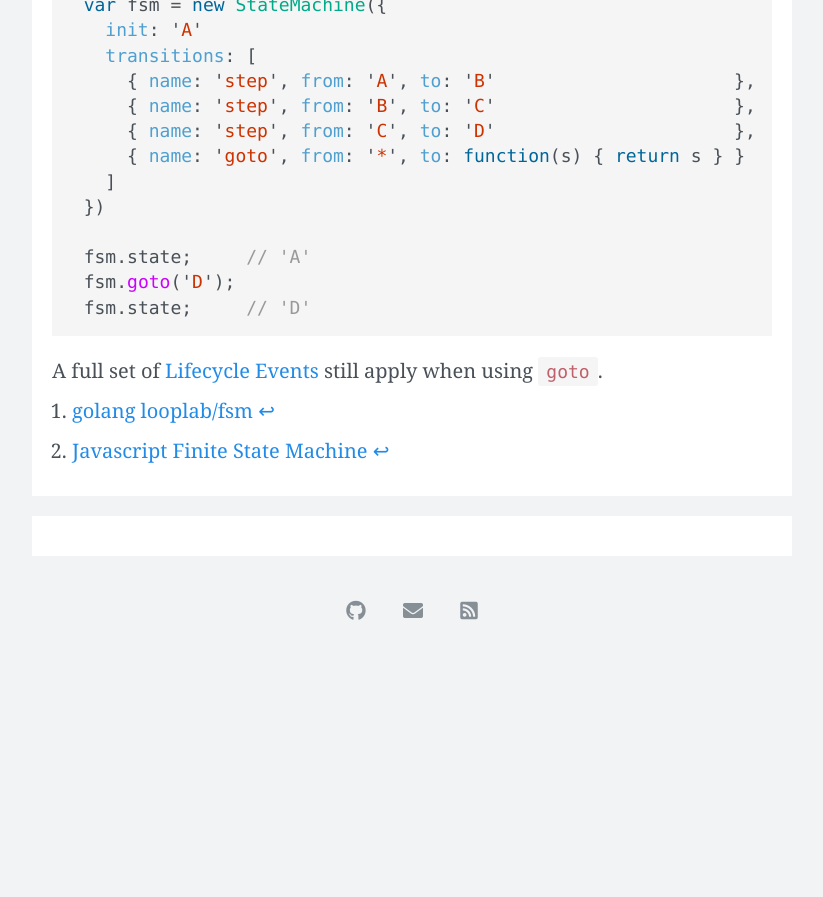
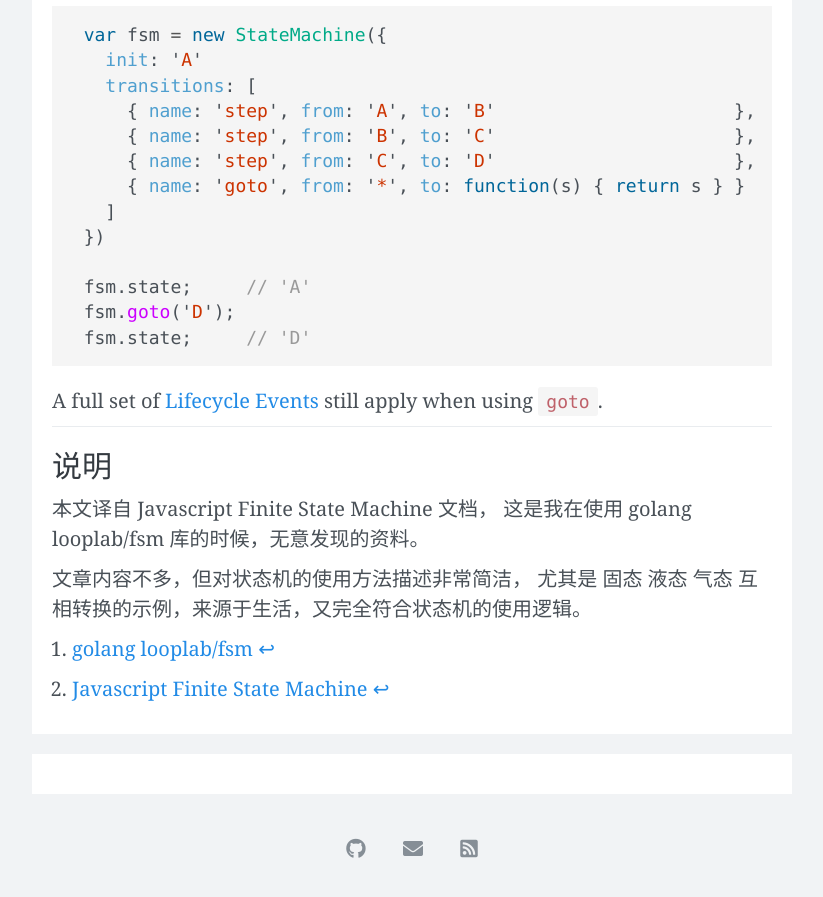
Before and after one commit to wangtiga/wangtiga.github.io, a Jekyll site: the page built from _previews/2021-01-14-finite_state_machine_fsm.md, in a window 1280 px wide and 900 px high, scrolled down 6794 px. Shown: the top 897 px of the window, without its empty margins (228-1051 px from the left). Built offline with Jekyll 4.4.1, drawn with Linux system fonts in a browser that asks for light colours; nearby versions of some CDN libraries; comment, search, counter and statistics services are not loaded; before the commit the page ends 7456 px from its top, so only the background shows below that.

Commit message:
updated from r1

```diff
--- a/_previews/2021-01-14-finite_state_machine_fsm.md
+++ b/_previews/2021-01-14-finite_state_machine_fsm.md
@@ -1,6 +1,6 @@
 ---
 layout: post
-title:  "有限状态机"
+title:  "[译]有限状态机"
 date:   2021-01-14 12:00:00 +0800
 tags:   todo
 mermaid: true
@@ -288,6 +288,15 @@ arbitrary `goto` behavior:
 A full set of [Lifecycle Events](https://raw.githubusercontent.com/jakesgordon/javascript-state-machine/master/docs/lifecycle-events.md) still apply when using `goto`.
 
 
+## 说明
+
+本文译自 Javascript Finite State Machine 文档，
+这是我在使用 golang looplab/fsm 库的时候，无意发现的资料。
+
+文章内容不多，但对状态机的使用方法描述非常简洁，
+尤其是 固态 液态 气态 互相转换的示例，来源于生活，又完全符合状态机的使用逻辑。
+
+
 
 [^looplabFSM]: [golang looplab/fsm](https://github.com/looplab/fsm)
 
```
Also changed, not shown: _previews/19171025.md (+5 -1 lines), _previews/jekyll_in_termux.md (+1 -1 lines).
